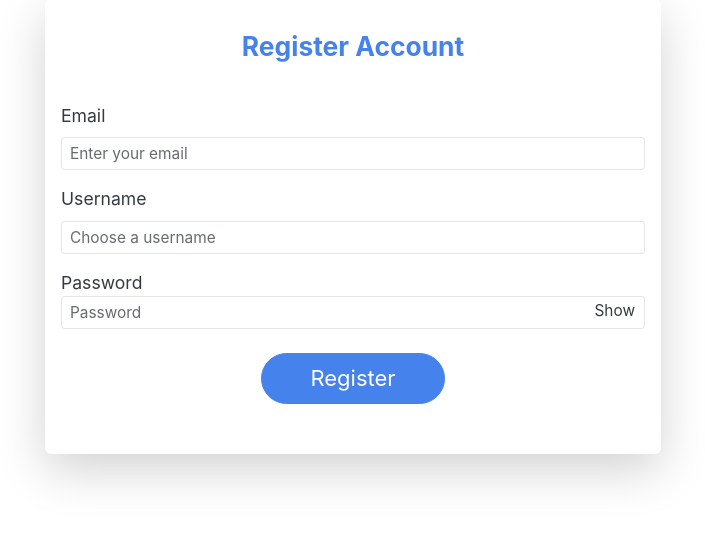
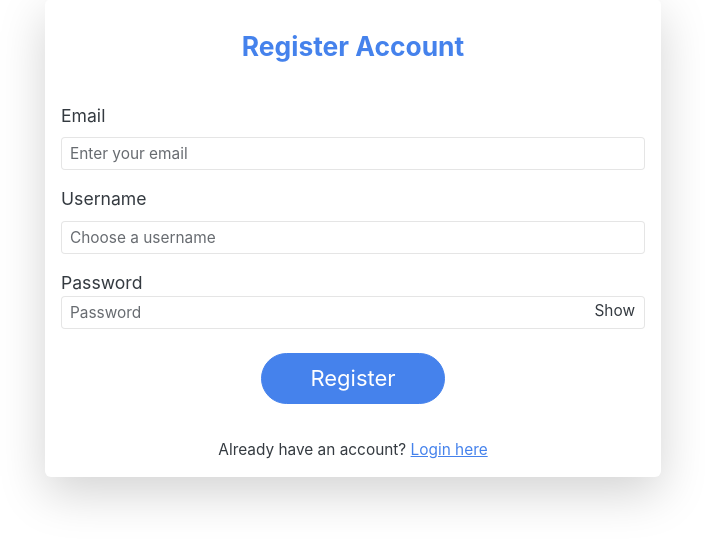
Before and after one commit to callmejoee/ALX-GP, a Django app: page /authentication/register in a window 1280 px wide. Shown: the part 122-667 px from the top of the page, without its empty margins (287-992 px from the left). Run offline with Django 5.2, Linux system fonts and the light colour scheme; some libraries are stand-ins or nearby versions.

Commit message:
add link to login from signup

```diff
--- a/expenses_website/templates/authentication/register.html
+++ b/expenses_website/templates/authentication/register.html
@@ -37,6 +37,11 @@
                         </button>
                     </div>
                 </form>
+                  <div class="text-center mt-3">
+                    <small>
+                        Already have an account? <a href="{% url 'login' %}" class="text-primary">Login here</a>
+                    </small>
+                </div>
             </div>
         </div>
     </div>
```
